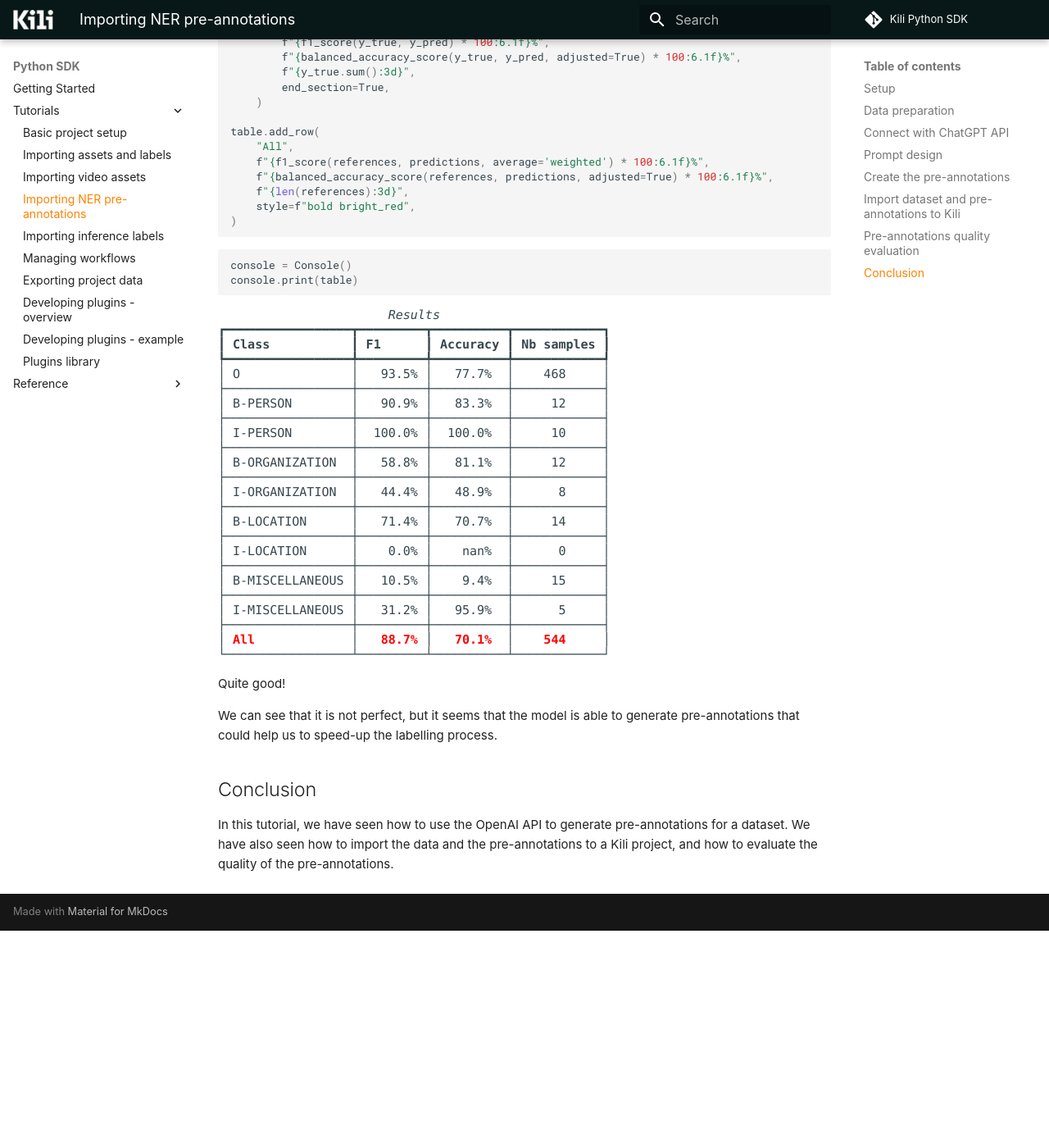
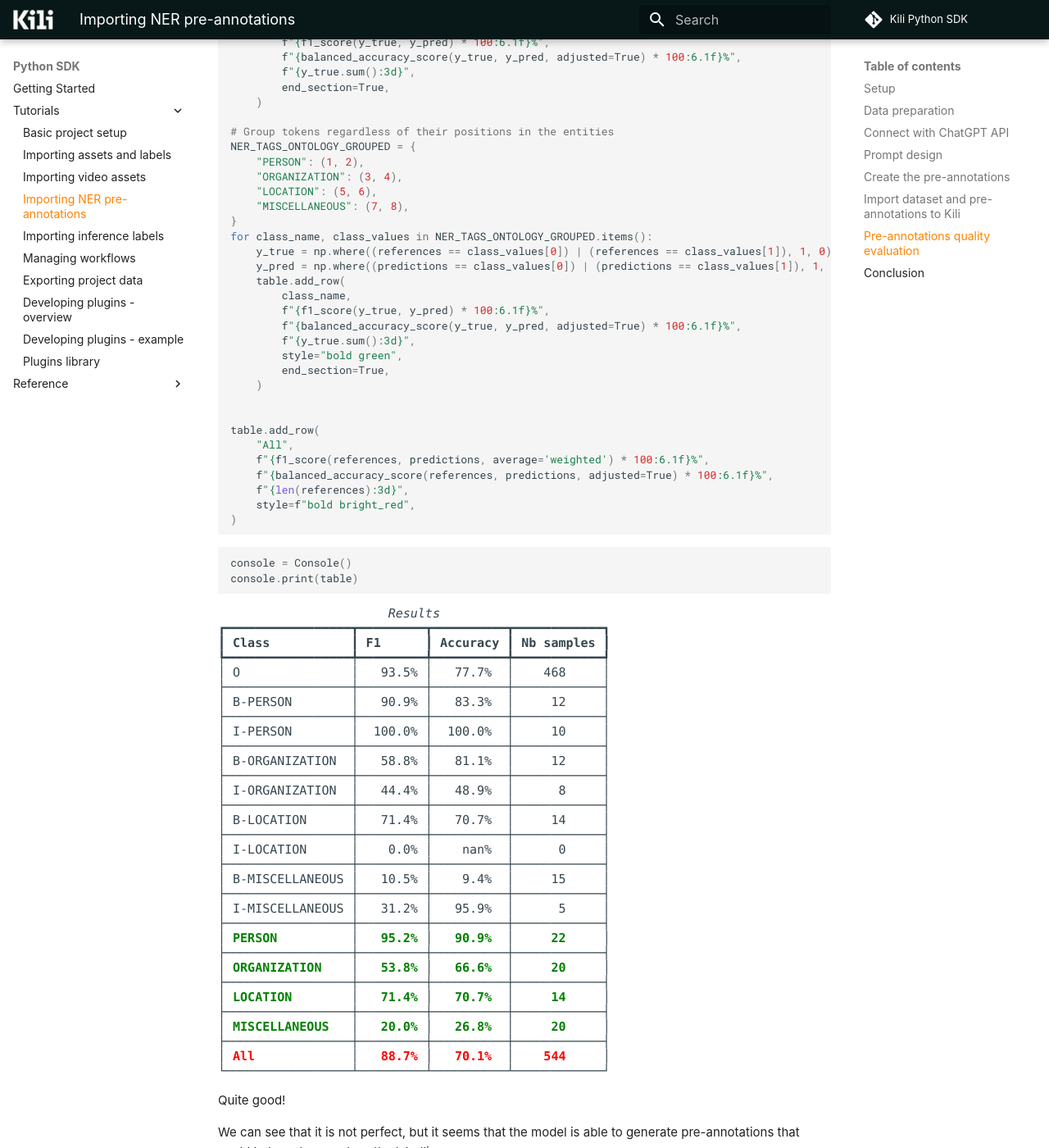
Before and after one commit to kili-technology/kili-python-sdk, an MkDocs documentation site: the page built from docs/sdk/tutorials/ner_pre_annotations_openai.md, in a window 1280 px wide and 1400 px high, scrolled down 11108 px. Shown: the whole window at 82% size. Built offline with MkDocs 1.6.1 and Material for MkDocs 9.7.7, drawn with Linux system fonts in a browser that asks for light colours; nearby versions of some CDN libraries; some web fonts are replaced; library files that are not in the unit come from our copies; comment, search, counter and statistics services are not loaded; the version menu is left out; before the commit the page ends 12243 px from its top, so only the background shows below that; some of the changed text lies outside the part shown.

Commit message:
docs: add ner preannotations with chatgpt

````diff
--- a/docs/sdk/tutorials/ner_pre_annotations_openai.md
+++ b/docs/sdk/tutorials/ner_pre_annotations_openai.md
@@ -550,7 +550,7 @@ predictions = np.array(predictions)
 from sklearn.metrics import balanced_accuracy_score, f1_score
 ```
 
-We will use the F1 score and the accuracy score weighted by class.
+We will use the F1 score and the adjusted accuracy score weighted by class.
 
 
 ```python
@@ -571,6 +571,26 @@ for class_name, class_value in NER_TAGS_ONTOLOGY.items():
         f"{y_true.sum():3d}",
         end_section=True,
     )
+
+# Group tokens regardless of their positions in the entities
+NER_TAGS_ONTOLOGY_GROUPED = {
+    "PERSON": (1, 2),
+    "ORGANIZATION": (3, 4),
+    "LOCATION": (5, 6),
+    "MISCELLANEOUS": (7, 8),
+}
+for class_name, class_values in NER_TAGS_ONTOLOGY_GROUPED.items():
+    y_true = np.where((references == class_values[0]) | (references == class_values[1]), 1, 0)
+    y_pred = np.where((predictions == class_values[0]) | (predictions == class_values[1]), 1, 0)
+    table.add_row(
+        class_name,
+        f"{f1_score(y_true, y_pred) * 100:6.1f}%",
+        f"{balanced_accuracy_score(y_true, y_pred, adjusted=True) * 100:6.1f}%",
+        f"{y_true.sum():3d}",
+        style="bold green",
+        end_section=True,
+    )
+
 
 table.add_row(
     "All",
@@ -610,6 +630,14 @@ console.print(table)
 ├─────────────────┼─────────┼──────────┼────────────┤
 │ I-MISCELLANEOUS │   31.2% │   95.9%  │      5     │
 ├─────────────────┼─────────┼──────────┼────────────┤
+│<span style="color: #008000; text-decoration-color: #008000; font-weight: bold"> PERSON          </span>│<span style="color: #008000; text-decoration-color: #008000; font-weight: bold">   95.2% </span>│<span style="color: #008000; text-decoration-color: #008000; font-weight: bold">   90.9%  </span>│<span style="color: #008000; text-decoration-color: #008000; font-weight: bold">     22     </span>│
+├─────────────────┼─────────┼──────────┼────────────┤
+│<span style="color: #008000; text-decoration-color: #008000; font-weight: bold"> ORGANIZATION    </span>│<span style="color: #008000; text-decoration-color: #008000; font-weight: bold">   53.8% </span>│<span style="color: #008000; text-decoration-color: #008000; font-weight: bold">   66.6%  </span>│<span style="color: #008000; text-decoration-color: #008000; font-weight: bold">     20     </span>│
+├─────────────────┼─────────┼──────────┼────────────┤
+│<span style="color: #008000; text-decoration-color: #008000; font-weight: bold"> LOCATION        </span>│<span style="color: #008000; text-decoration-color: #008000; font-weight: bold">   71.4% </span>│<span style="color: #008000; text-decoration-color: #008000; font-weight: bold">   70.7%  </span>│<span style="color: #008000; text-decoration-color: #008000; font-weight: bold">     14     </span>│
+├─────────────────┼─────────┼──────────┼────────────┤
+│<span style="color: #008000; text-decoration-color: #008000; font-weight: bold"> MISCELLANEOUS   </span>│<span style="color: #008000; text-decoration-color: #008000; font-weight: bold">   20.0% </span>│<span style="color: #008000; text-decoration-color: #008000; font-weight: bold">   26.8%  </span>│<span style="color: #008000; text-decoration-color: #008000; font-weight: bold">     20     </span>│
+├─────────────────┼─────────┼──────────┼────────────┤
 │<span style="color: #ff0000; text-decoration-color: #ff0000; font-weight: bold"> All             </span>│<span style="color: #ff0000; text-decoration-color: #ff0000; font-weight: bold">   88.7% </span>│<span style="color: #ff0000; text-decoration-color: #ff0000; font-weight: bold">   70.1%  </span>│<span style="color: #ff0000; text-decoration-color: #ff0000; font-weight: bold">    544     </span>│
 └─────────────────┴─────────┴──────────┴────────────┘
 </pre>
````
Also changed, not shown: other parts of docs/sdk/tutorials/ner_pre_annotations_openai.md (+2 -2 lines), 1 other file.
